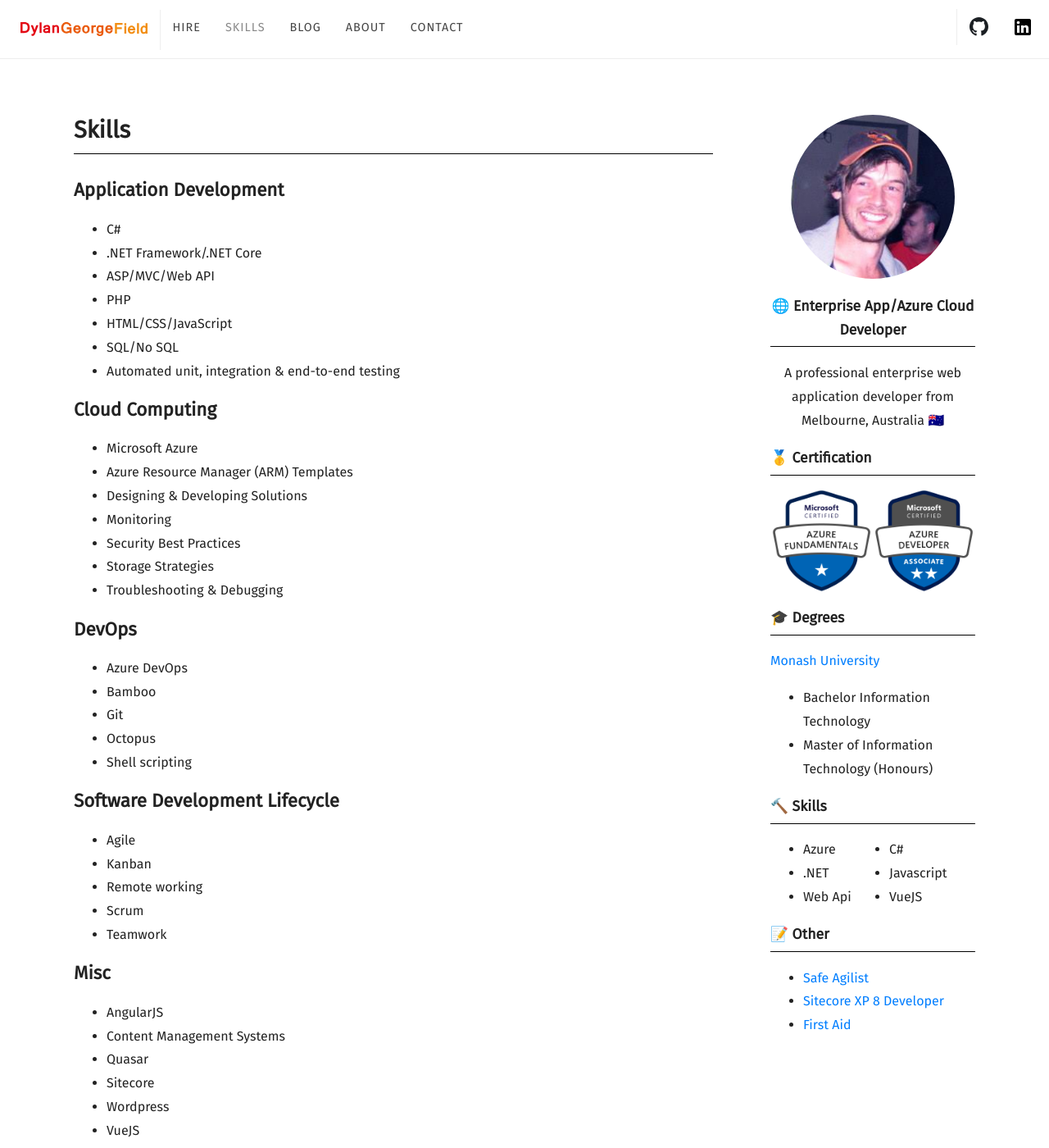
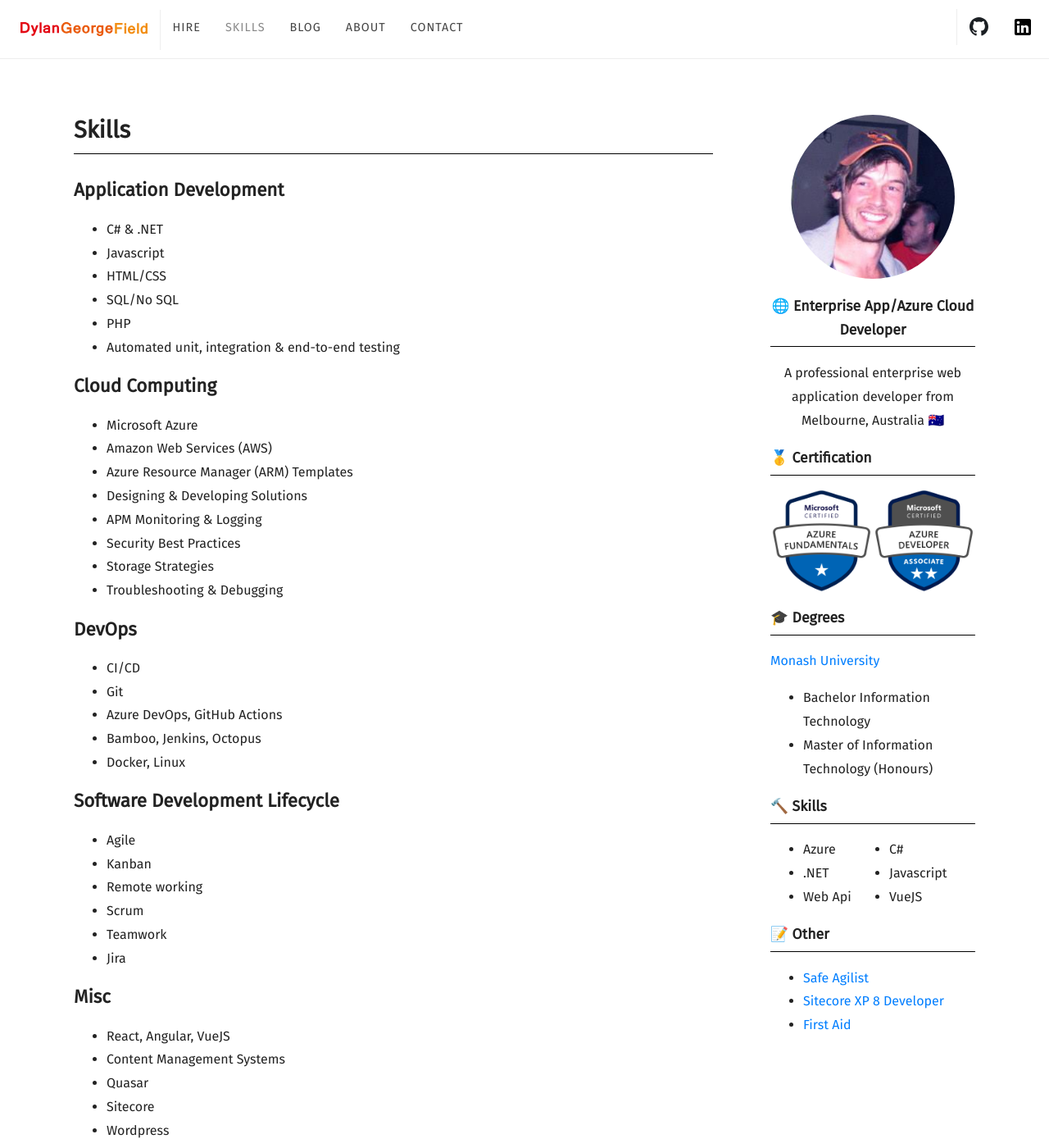
Before and after one commit to Dylan-George-Field/software.georgefield.com.au, a Jekyll site: the page built from skills.html, in a window 1280 px wide and 1400 px high. Shown: the whole window at 82% size. Built offline with Jekyll 4.4.1, drawn with Linux system fonts in a browser that asks for light colours; some web fonts are replaced.

Commit message:
update skills page

```diff
--- a/skills.html
+++ b/skills.html
@@ -6,31 +6,31 @@
 	<h1 class="section-border">Skills</h1>
 	<h2>Application Development</h2>
 	<ul>
-		<li>C#</li>
-		<li>.NET Framework/.NET Core</li>
-		<li>ASP/MVC/Web API</li>
+		<li>C# & .NET</li>
+		<li>Javascript</li>
+		<li>HTML/CSS</li>
+		<li>SQL/No SQL</li>
 		<li>PHP</li>
-		<li>HTML/CSS/JavaScript</li>
-		<li>SQL/No SQL</li>
 		<li>Automated unit, integration & end-to-end testing</li>
 	</ul>
 	<h2>Cloud Computing</h2>
 	<ul>
 		<li>Microsoft Azure</li>
+		<li>Amazon Web Services (AWS)</li>
 		<li>Azure Resource Manager (ARM) Templates</li>
 		<li>Designing & Developing Solutions</li>
-		<li>Monitoring</li>
+		<li>APM Monitoring & Logging</li>
 		<li>Security Best Practices</li>
 		<li>Storage Strategies</li>
 		<li>Troubleshooting & Debugging</li>
 	</ul>
 	<h2>DevOps</h2>
 	<ul>
-		<li>Azure DevOps</li>
-		<li>Bamboo</li>
+		<li>CI/CD</li>
 		<li>Git</li>
-		<li>Octopus</li>
-		<li>Shell scripting</li>
+		<li>Azure DevOps, GitHub Actions</li>
+		<li>Bamboo, Jenkins, Octopus</li>
+		<li>Docker, Linux</li>
 	</ul>
 	<h2>Software Development Lifecycle</h2>
 	<ul>
@@ -39,14 +39,14 @@
 		<li>Remote working</li>
 		<li>Scrum</li>
 		<li>Teamwork</li>
+		<li>Jira</li>
 	</ul>
 	<h2>Misc</h2>
 	<ul>
-		<li>AngularJS</li>
+		<li>React, Angular, VueJS</li>
 		<li>Content Management Systems</li>
 		<li>Quasar</li>
 		<li>Sitecore</li>
 		<li>Wordpress</li>
-		<li>VueJS</li>
 	</ul>
 </div>
```
